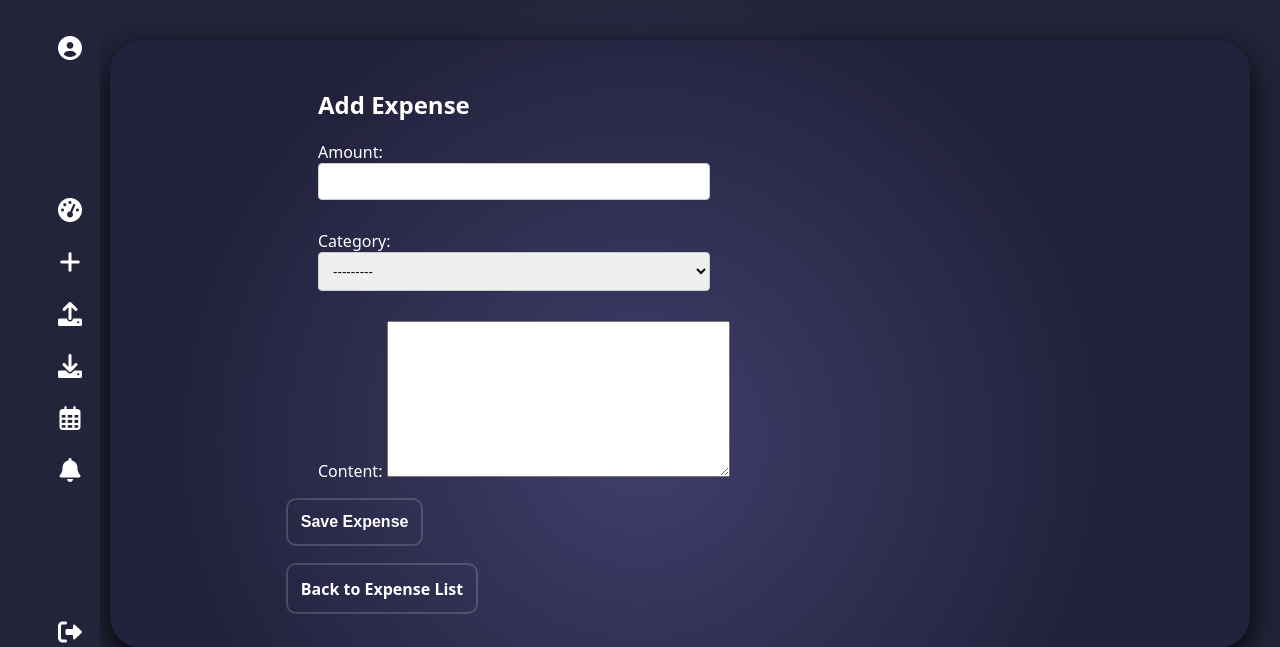
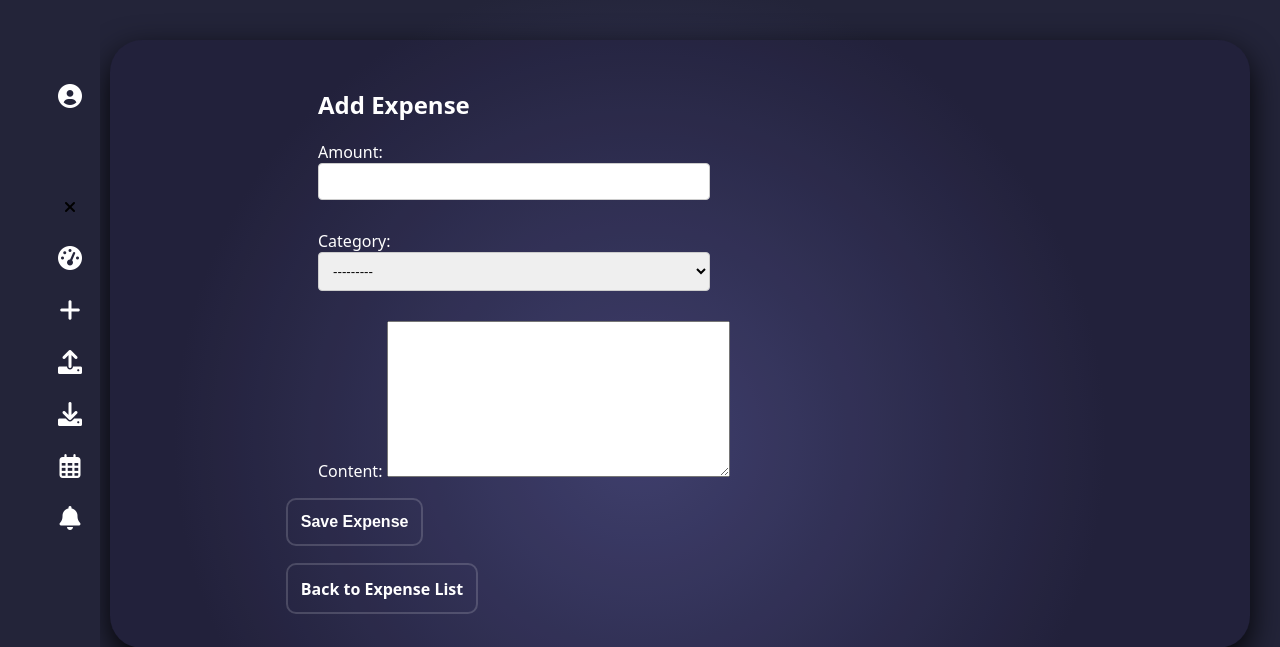
Before and after one commit to Vardhan-Mundada/Seproject, a Django app: page /expenses/add/ in a window 1280 px wide. Shown: the top 647 px of the page. Run offline with Django 5.2, Linux system fonts and the light colour scheme; a user stored in the database is signed in; data comes from the database, SQL or seed files in the repository; parts of the project's set-up code (start-up, migrations or seed data) failed here and were passed over.

Commit message:
Update base.html

```diff
--- a/Finso/Finso_app/templates/base.html
+++ b/Finso/Finso_app/templates/base.html
@@ -17,6 +17,11 @@
 <body>
     <nav class="vertical-navbar">
         <ul class="navv">
+<li style="display: flex; justify-content: center; align-items: center;">
+                <label for="check" class="checkbtn cross">
+                    <i class="fas fa-times"></i> <!-- Close icon -->
+                </label>
+            </li>
                        {% if user.is_authenticated %}
 
                   <li class="profile"><a href="{% url 'home' %}"><i class="fas fa-user-circle"></i><span class="tooltip">Profile</span></a></li>
```
